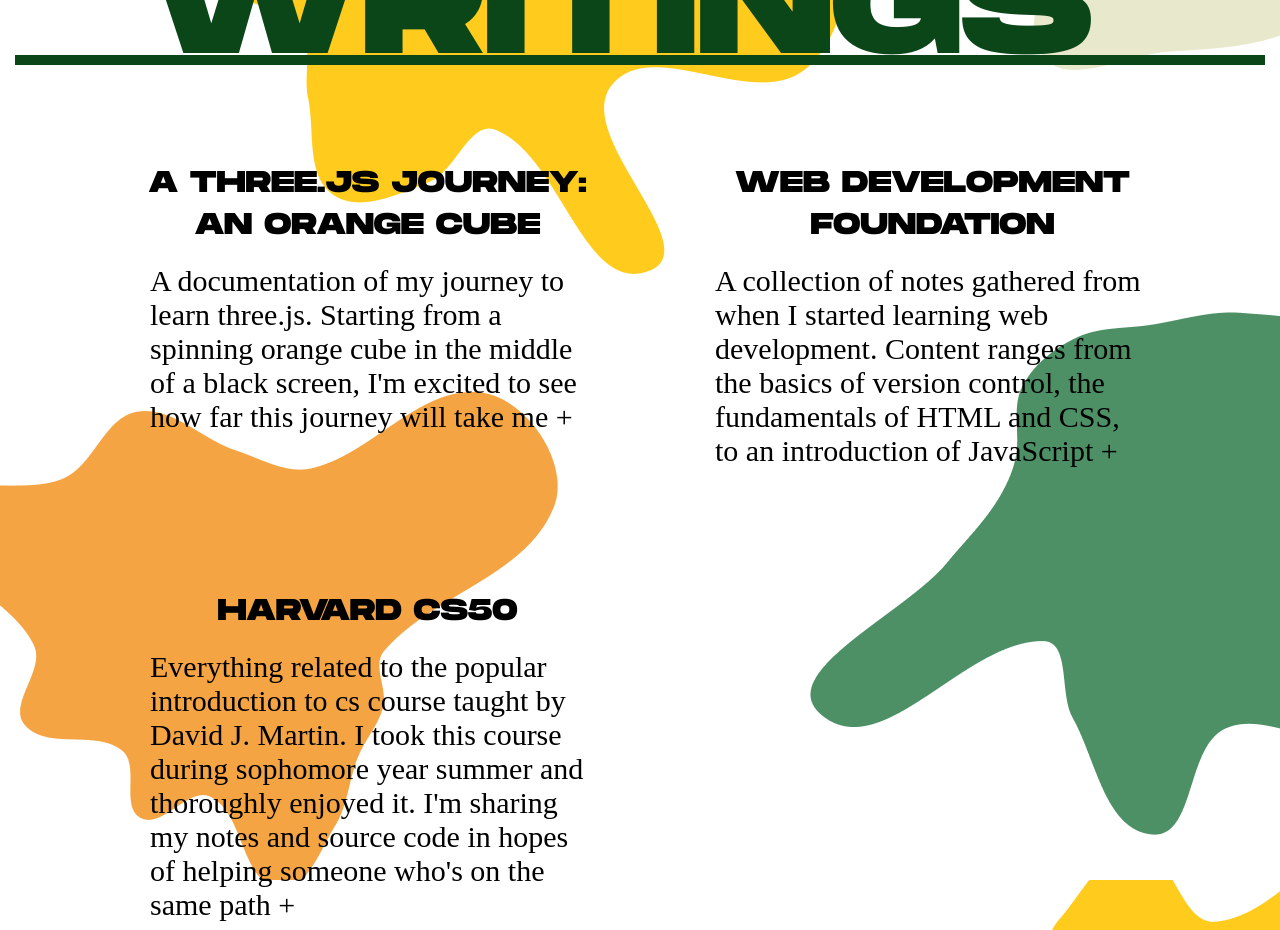
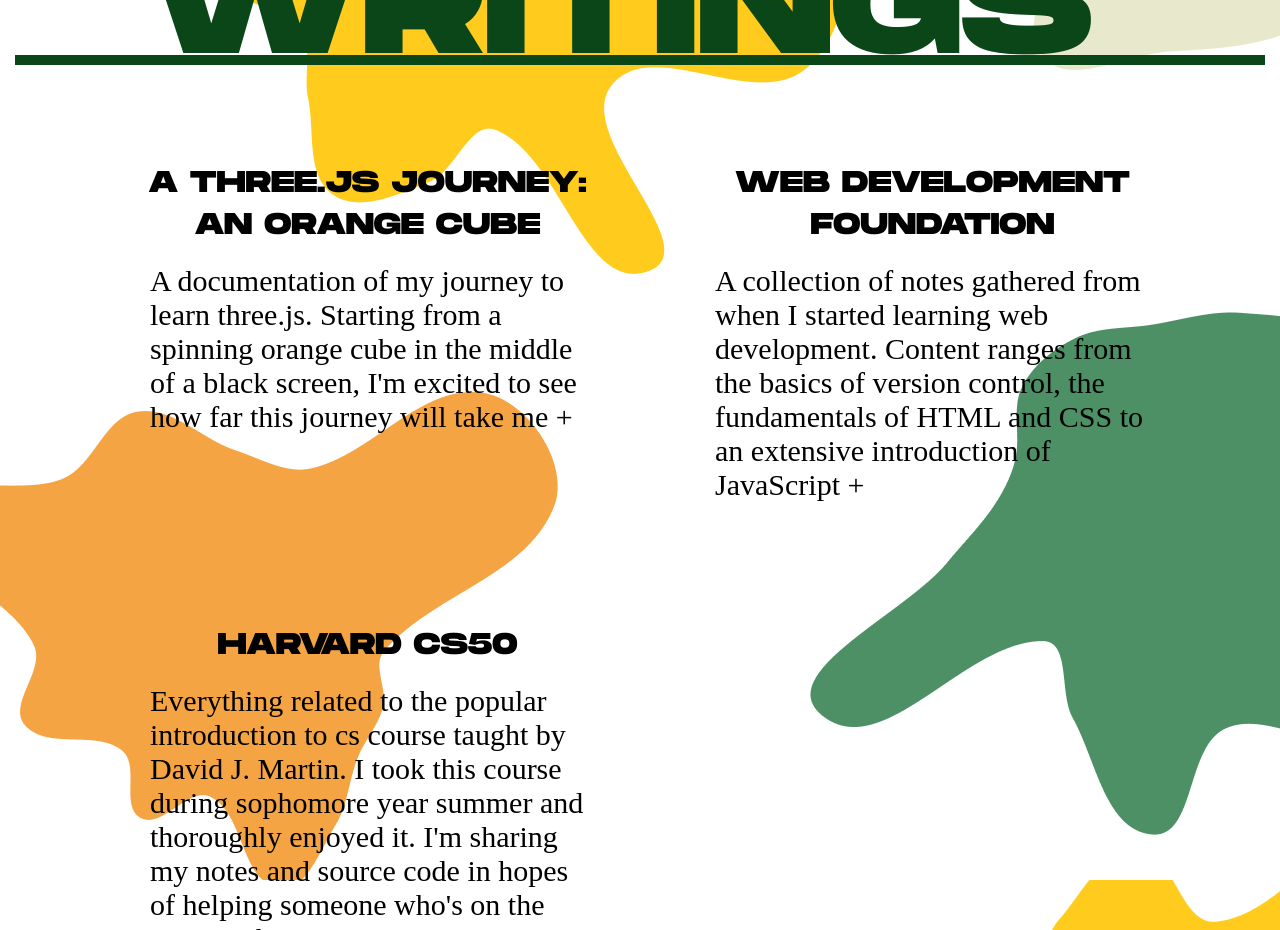
Before and after one commit to flaviaouyang/portfolio-site, a React (Create React App) app: page / in a window 1280 px wide. Shown: the part 4240-5170 px from the top of the page. Built offline with nearby package versions, Linux system fonts and the light colour scheme; a web font is replaced by a local one.

Commit message:
fix grammar mistake

```diff
--- a/src/App.js
+++ b/src/App.js
@@ -185,7 +185,7 @@
         <BlogItems
           link="https://flaviaouyang.github.io/web-development-foundation/"
           header="Web Development Foundation"
-          text="A collection of notes gathered from when I started learning web development. Content ranges from the basics of version control, the fundamentals of HTML and CSS, to an introduction of JavaScript +"
+          text="A collection of notes gathered from when I started learning web development. Content ranges from the basics of version control, the fundamentals of HTML and CSS to an extensive introduction of JavaScript +"
         />
         <BlogItems
           link="https://flaviaouyang.github.io/harvard-cs-50/"
```
